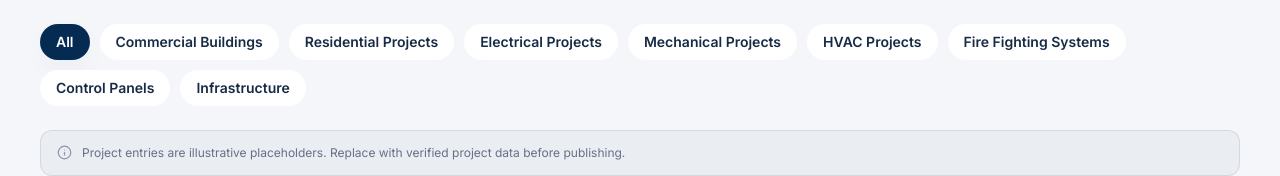
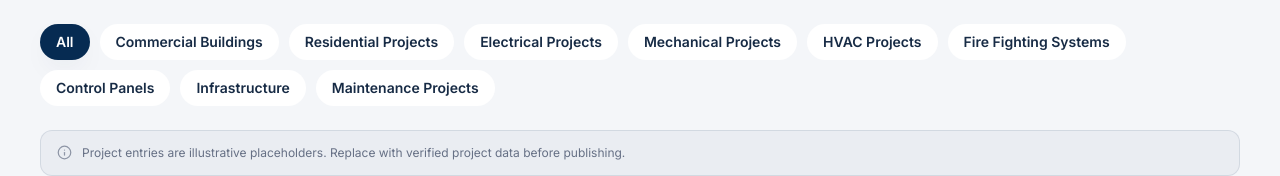
Before and after one commit to helalshelil1-creator/alnaqeebgroup, a React (Vite) app: page /projects in a window 1280 px wide. Shown: the part 594-770 px from the top of the page. Built offline with nearby package versions, Linux system fonts and the light colour scheme.

Commit message:
Projects filter: add missing Maintenance chip (3 projects were unreachable by any filter)

```diff
--- a/src/data/projects.ts
+++ b/src/data/projects.ts
@@ -27,6 +27,7 @@ export const projectCategories = [
   { key: 'fire', label: { en: 'Fire Fighting Systems', ar: 'أنظمة مكافحة الحريق' } },
   { key: 'control', label: { en: 'Control Panels', ar: 'لوحات التحكم' } },
   { key: 'infrastructure', label: { en: 'Infrastructure', ar: 'البنية التحتية' } },
+  { key: 'maintenance', label: { en: 'Maintenance Projects', ar: 'مشاريع صيانة' } },
 ]
 
 export const projects: Project[] = [
```
